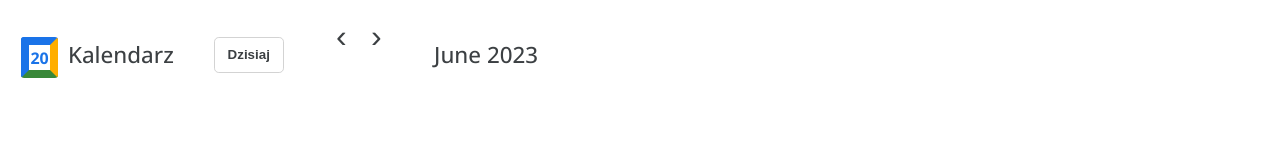
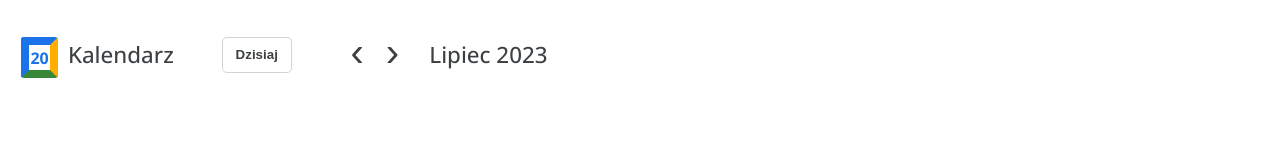
Before and after one commit to Mateusz-Michalec/calendar, a React (Vite) app: page / in a window 1280 px wide. Shown: the top 151 px of the page. Built offline with nearby package versions, Linux system fonts and the light colour scheme.

Commit message:
calendar fix, navbar completed, small calendar fix

```diff
--- a/src/App.tsx
+++ b/src/App.tsx
@@ -1,26 +1,29 @@
-import { useState } from "react";
+import { useEffect, useState } from "react";
 import "./App.scss";
 import SmallCalendar from "./components/SmallCalendar/SmallCalendar";
 import dayjs from "dayjs";
 import Navbar from "./components/Navbar/Navbar";
-
-export type CurrentDateType = {
-  day: number;
-  month: number;
-  year: number;
-};
+import "dayjs/locale/pl";
+import { generateDate } from "./utils/calendar";
+dayjs.locale("pl");
 
 function App() {
-  const [currentDate, setCurrentDate] = useState<CurrentDateType>({
-    day: dayjs().date(),
-    month: dayjs().month(),
-    year: dayjs().year(),
-  });
+  const [todayFormatted] = useState(dayjs().format("DD/MM/YYYY").toString());
+  const [currentDate, setCurrentDate] = useState(dayjs());
+  const [calendar, setCalendar] = useState(generateDate());
+
+  useEffect(() => {
+    setCalendar(generateDate(currentDate.month(), currentDate.year()));
+  }, [currentDate]);
 
   return (
     <div>
       <Navbar currentDate={currentDate} setCurrentDate={setCurrentDate} />
-      <SmallCalendar currentDate={currentDate} />
+      <SmallCalendar
+        todayFormatted={todayFormatted}
+        calendar={calendar}
+        currentDate={currentDate}
+      />
     </div>
   );
 }
--- a/src/assets/variables.scss
+++ b/src/assets/variables.scss
@@ -4,5 +4,7 @@ $color-day-hover: rgb(242, 242, 242);
 $color-today: rgb(26, 115, 232);
 $color-today-hover: rgb(11, 97, 211);
 
-$logo-font-size: 1.4rem;
-$logo-font-weight: 500;
+$font-size-logo: 1.4rem;
+$font-weight-logo: 500;
+
+$dimen-calendar-item: 2.2rem;
--- a/src/components/MonthChanger/MonthChanger.scss
+++ b/src/components/MonthChanger/MonthChanger.scss
@@ -3,19 +3,28 @@
 .month-changer {
   color: $color-text-muted;
   display: flex;
-  gap: 2.5rem;
+  gap: 1.2rem;
+
   &__arrows {
     display: flex;
-    font-size: 2rem;
+    align-items: center;
+    font-size: 2.5rem;
+    -webkit-user-select: none; /* Safari */
+    -ms-user-select: none; /* IE 10 and IE 11 */
+    user-select: none; /* Standard syntax */
 
-    .month-changer__arrow {
+    .month-changer__arrow-wrapper {
       display: flex;
+      justify-content: center;
       align-items: center;
-      justify-content: center;
-      padding-bottom: 0.7rem;
-      height: 1.7rem;
-      width: 2.2rem;
+      width: $dimen-calendar-item;
+      height: $dimen-calendar-item;
+
       border-radius: 50%;
+
+      .month-changer__arrow {
+        padding-bottom: 0.5rem;
+      }
 
       transition: all 0.15s ease-in-out;
       cursor: pointer;
@@ -26,8 +35,11 @@
     }
   }
   &__current-month {
-    font-size: $logo-font-size;
-    font-weight: $logo-font-weight;
+    &::first-letter {
+      text-transform: capitalize;
+    }
+    font-size: $font-size-logo;
+    font-weight: $font-weight-logo;
     color: $color-text-muted;
   }
 }
--- a/src/components/MonthChanger/MonthChanger.tsx
+++ b/src/components/MonthChanger/MonthChanger.tsx
@@ -1,18 +1,25 @@
 import React from "react";
 import "./MonthChanger.scss";
-import dayjs from "dayjs";
 
 const MonthChanger = ({ currentDate, setCurrentDate }) => {
   return (
     <div className="month-changer">
       <div className="month-changer__arrows">
-        <span className="month-changer__arrow">&#8249;</span>
-        <span className="month-changer__arrow">&#8250;</span>
+        <div
+          onClick={() => setCurrentDate((prev) => prev.month(prev.month() - 1))}
+          className="month-changer__arrow-wrapper"
+        >
+          <span className="month-changer__arrow">&#8249;</span>
+        </div>
+        <div
+          onClick={() => setCurrentDate((prev) => prev.month(prev.month() + 1))}
+          className="month-changer__arrow-wrapper"
+        >
+          <span className="month-changer__arrow">&#8250;</span>
+        </div>
       </div>
       <h1 className="month-changer__current-month">
-        {dayjs(
-          `${currentDate.year}-${currentDate.month}-${currentDate.day}`
-        ).format("MMMM YYYY")}
+        {currentDate.format("MMMM YYYY")}
       </h1>
     </div>
   );
--- a/src/components/Navbar/Navbar.scss
+++ b/src/components/Navbar/Navbar.scss
@@ -3,8 +3,9 @@
 .navbar {
   padding: 1.3rem;
   display: flex;
+  flex-wrap: wrap;
   align-items: center;
-  column-gap: 2.5rem;
+  column-gap: 3rem;
 
   &__today-btn {
     font-weight: 600;
@@ -33,8 +34,8 @@
     border-bottom-color: rgb(57, 136, 57);
 
     &-text {
-      font-size: $logo-font-size;
-      font-weight: $logo-font-weight;
+      font-size: $font-size-logo;
+      font-weight: $font-weight-logo;
       color: rgb(60, 64, 67);
     }
   }
--- a/src/components/Navbar/Navbar.tsx
+++ b/src/components/Navbar/Navbar.tsx
@@ -1,21 +1,22 @@
 import React from "react";
 import "./Navbar.scss";
-import { CurrentDateType } from "../../App";
+
 import MonthChanger from "../MonthChanger/MonthChanger";
+import dayjs from "dayjs";
 
-type PropsType = {
-  currentDate: CurrentDateType;
-  setCurrentDate: React.Dispatch<React.SetStateAction<CurrentDateType>>;
-};
-
-const Navbar = ({ currentDate, setCurrentDate }: PropsType) => {
+const Navbar = ({ today, currentDate, setCurrentDate }) => {
   return (
     <nav className="navbar">
       <div>
-        <span className="navbar__logo">{currentDate.day}</span>
+        <span className="navbar__logo">{currentDate.date()}</span>
         <span className="navbar__logo-text">Kalendarz</span>
       </div>
-      <button className="navbar__today-btn">Dzisiaj</button>
+      <button
+        onClick={() => setCurrentDate(dayjs())}
+        className="navbar__today-btn"
+      >
+        Dzisiaj
+      </button>
       <MonthChanger currentDate={currentDate} setCurrentDate={setCurrentDate} />
     </nav>
   );
--- a/src/components/SmallCalendar/SmallCalendar.tsx
+++ b/src/components/SmallCalendar/SmallCalendar.tsx
@@ -1,17 +1,9 @@
 import React, { useState } from "react";
 import { generateDate, daysOfWeek } from "../../utils/calendar";
 import "./SmallCalendar.scss";
-import { CurrentDateType } from "../../App";
+import dayjs from "dayjs";
 
-type PropsType = {
-  currentDate: CurrentDateType;
-};
-
-const SmallCalendar = ({ currentDate }: PropsType) => {
-  const [calendar, setCalendar] = useState(
-    generateDate(currentDate.month, currentDate.year)
-  );
-
+const SmallCalendar = ({ todayFormatted, calendar, currentDate }) => {
   return (
     <div className="calendar">
       <div className="calendar__body">
@@ -29,11 +21,10 @@ const SmallCalendar = ({ currentDate }: PropsType) => {
           return (
             <span
               className={`${
-                day.date() === currentDate.day &&
-                calendarMonth === currentDate.month
+                day.format("DD/MM/YYYY").toString() === todayFormatted
                   ? "calendar__item calendar__item--today"
-                  : calendarMonth < currentDate.month ||
-                    calendarMonth > currentDate.month
+                  : calendarMonth < currentDate.month() ||
+                    calendarMonth > currentDate.month()
                   ? "calendar__item calendar__item--grayed"
                   : "calendar__item"
               }`}
--- a/src/utils/calendar.ts
+++ b/src/utils/calendar.ts
@@ -10,21 +10,22 @@ export const generateDate = (
   const dateArr = [];
 
   // days of previous month
-  for (let i = 1; i < firstDayOfMonth.day(); i++) {
+  for (let i = 1; i < firstDayOfMonth.day(); i++)
     dateArr.push(firstDayOfMonth.day(i));
-  }
 
   // days of current month
-  for (let i = firstDayOfMonth.date(); i <= lastDayOfMoth.date(); i++) {
+  for (let i = firstDayOfMonth.date(); i <= lastDayOfMoth.date(); i++)
     dateArr.push(firstDayOfMonth.date(i));
-  }
 
   const nextDaysCount = 42 - dateArr.length;
 
   // days of next month
-  for (let i = lastDayOfMoth.day(); i <= nextDaysCount; i++) {
-    dateArr.push(lastDayOfMoth.day(i + 1));
-  }
+  for (
+    let i = lastDayOfMoth.date() + 1;
+    i <= lastDayOfMoth.date() + nextDaysCount;
+    i++
+  )
+    dateArr.push(lastDayOfMoth.date(i));
 
   return dateArr;
 };
```
